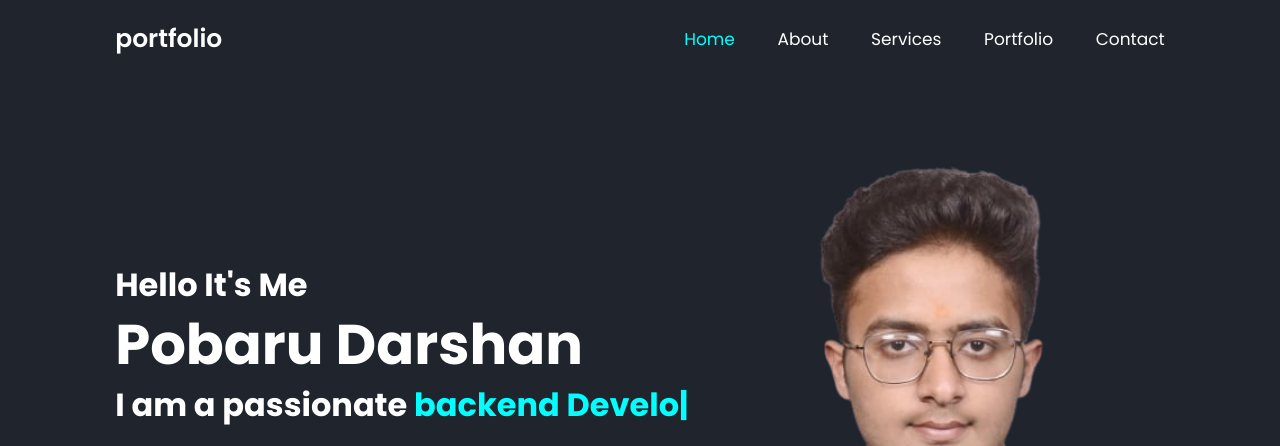
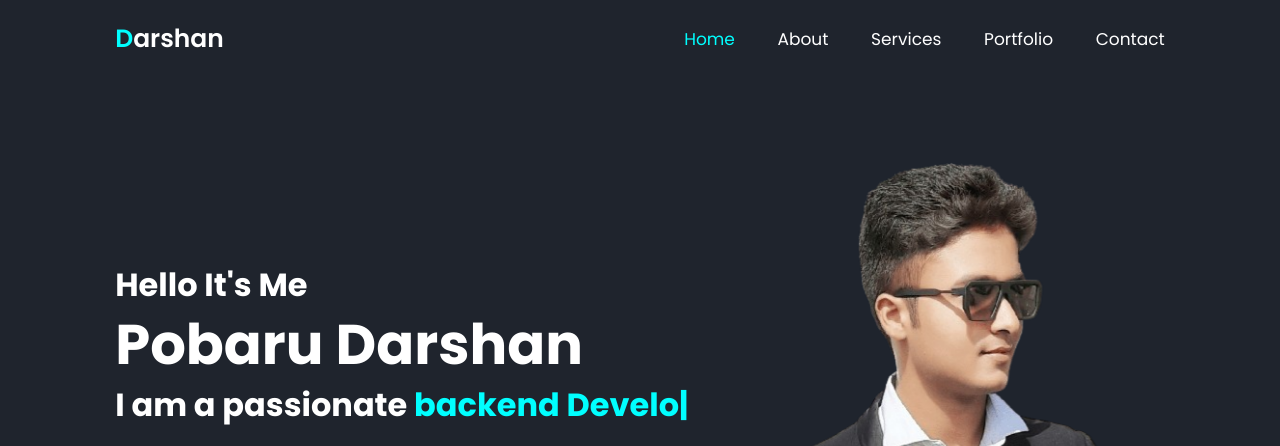
Before and after one commit to pobaru-darshan/darshan, a plain HTML site: page index.html in a window 1280 px wide. Shown: the top 446 px of the page. Drawn offline with nearby package versions, Linux system fonts and the light colour scheme.

Commit message:
Update index.html

```diff
--- a/index.html
+++ b/index.html
@@ -11,7 +11,7 @@
 
 <body>
     <header class="header">
-        <a href="#" class="logo">portfolio</a>
+        <a href="#" class="logo"><span class="blue">D</span>arshan</a>
 
         <i class='bx bx-menu' id="menu-icon"></i>
 
@@ -39,11 +39,11 @@
                 <a href="https://www.instagram.com/darshan__raghuvanshi/"><i class='bx bxl-instagram-alt' ></i></a>
                 <a href="www.linkedin.com/in/pobarudarshan"><i class='bx bxl-linkedin' ></i></a>
             </div>
-            <a href="pobaru darshan.pdf" download="Darshan.pdf" class="btn" tn id=" btn ">Download CV</a>
+            <a href="Darshan.pdf" download="Darshan.pdf" class="btn" tn id=" btn ">Download CV</a>
             <!-- <a href=" ./Darshan.pdf " download class="btn " id="btn ">Download CV</a> -->
         </div>
         <div class="home-img ">
-            <img src="darshan.png" alt=" ">
+            <img src="i2.png " alt=" ">
         </div>
     </section>
 
```
